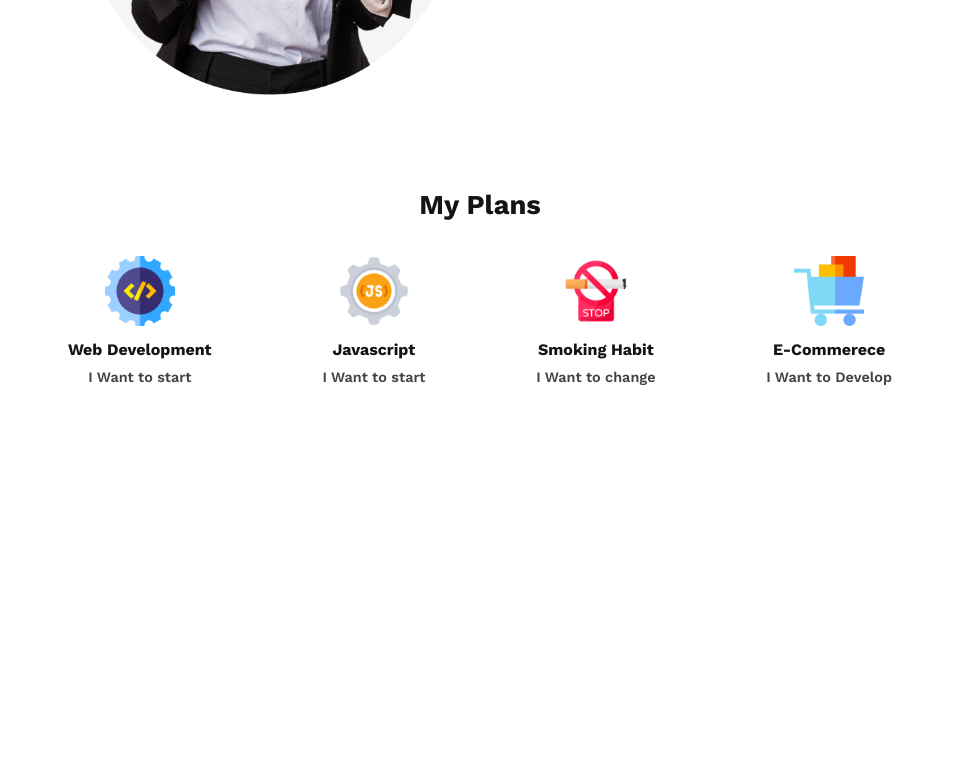
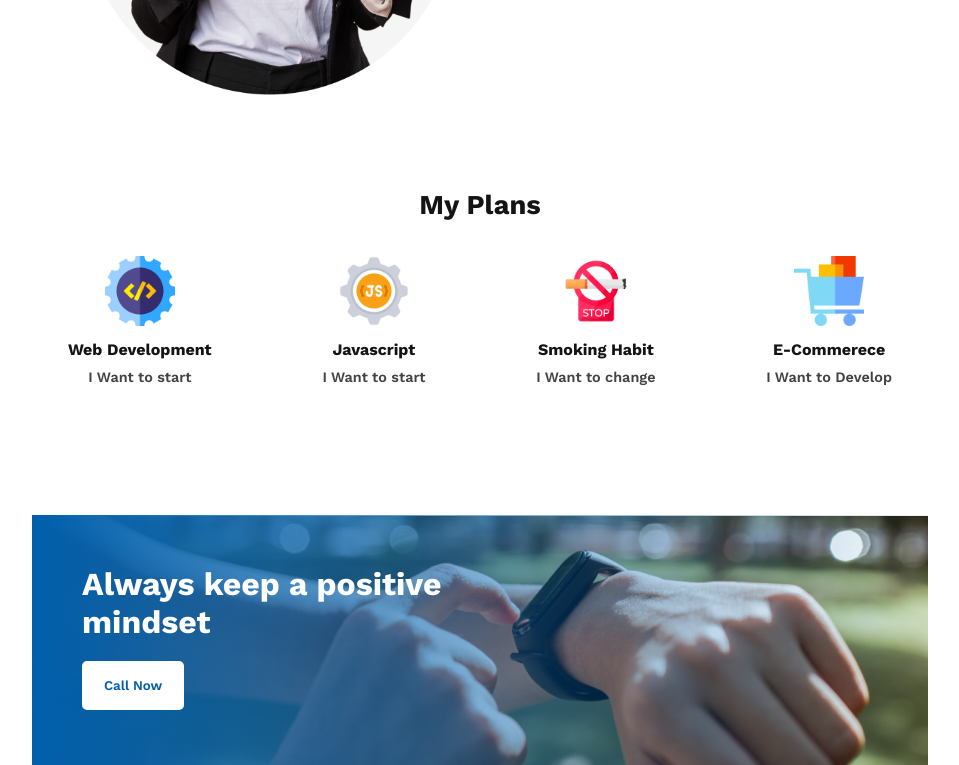
Before and after one commit to SajeedAninda/New-Year-New-Sajeed, a plain HTML site: page index.html in a window 1280 px wide. Shown: the part 1314-2079 px from the top of the page, without its empty margins (160-1119 px from the left). Before the commit the page ends 1729 px from the top, so only its background shows below. Drawn offline with nearby package versions, Linux system fonts and the light colour scheme.

Commit message:
Commit after mindset section

```diff
--- a/index.html
+++ b/index.html
@@ -88,6 +88,14 @@
                 </div>
             </div>
         </section>
+
+        <section>
+            <!-- MINDSET SECTION -->
+            <div class="mindset-container">
+                <h2>Always keep a positive <br> mindset</h2>
+                <button>Call Now</button>
+            </div>
+        </section>
     </main>
 </body>
 
--- a/styles/style.css
+++ b/styles/style.css
@@ -70,9 +70,11 @@ header {
 .failures-img img {
     width: 400px;
 }
-.failures-text{
+
+.failures-text {
     margin-top: 40px;
 }
+
 .normal-text h2 {
     font-size: 1.7rem;
     color: #151414;
@@ -97,30 +99,71 @@ header {
     color: #444343;
     font-weight: 400;
 }
-.plans-container{
+
+.plans-container {
     width: 80%;
     margin: 0 auto;
     padding: 30px 100px 30px 100px;
     text-align: center;
 }
-.plans-container h2{
+
+.plans-container h2 {
     color: #151414;
     font-size: 1.7rem;
     margin-bottom: 35px;
 }
-.planning{
+
+.planning {
     display: flex;
     justify-content: space-between;
 }
-.planning img{
+
+.planning img {
     width: 70px;
     margin-bottom: 10px;
 }
-.planning h4{
+
+.planning h4 {
     color: #151414;
     margin-bottom: 10px;
 }
-.planning p{
+
+.planning p {
     color: #444343;
     font-size: 0.9rem;
 }
+
+/* MINDSET  */
+.mindset-container {
+    width: 70%;
+    height: 250px;
+    margin: 0 auto;
+    border-radius: 5x;
+    background: linear-gradient(90deg, #005FAC 0%, rgba(0, 95, 172, 0.00) 100%), url(../images/watch.png);
+    background-size: cover;
+    background-repeat: no-repeat;
+    margin-top: 100px;
+}
+.mindset-container h2{
+    color: white;
+    padding: 50px 0px 0px 50px;
+    font-size: 2rem;
+}
+.mindset-container button {
+    background-color: white;
+    border: none;
+    padding: 15px 20px;
+    color: #005FAC;
+    border-radius: 5px;
+    margin: 20px 0px 0px 50px;
+    border: 2px solid white;
+
+}
+
+.mindset-container button:hover {
+    background: transparent;
+    color: white;
+    border: 2px solid white;
+    cursor: pointer;
+    transition: 0.2s;
+}
```
